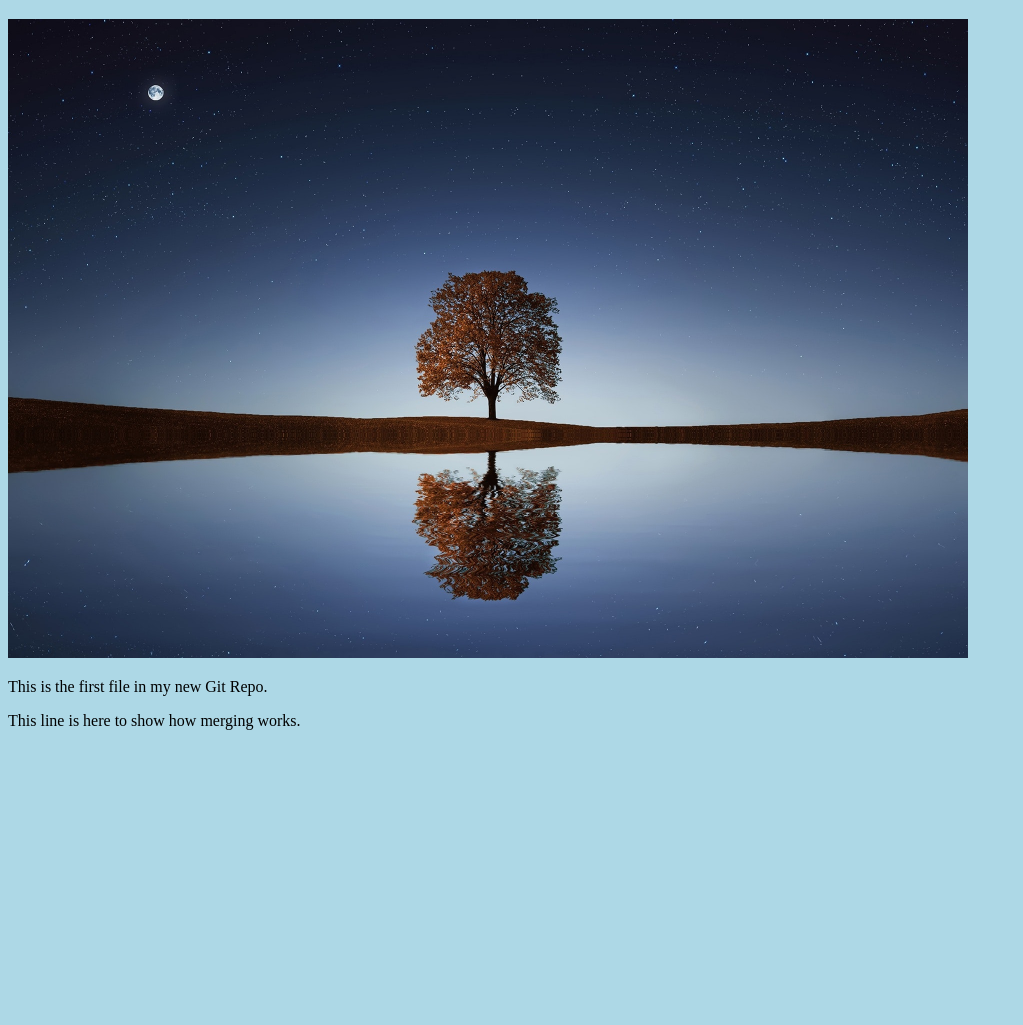
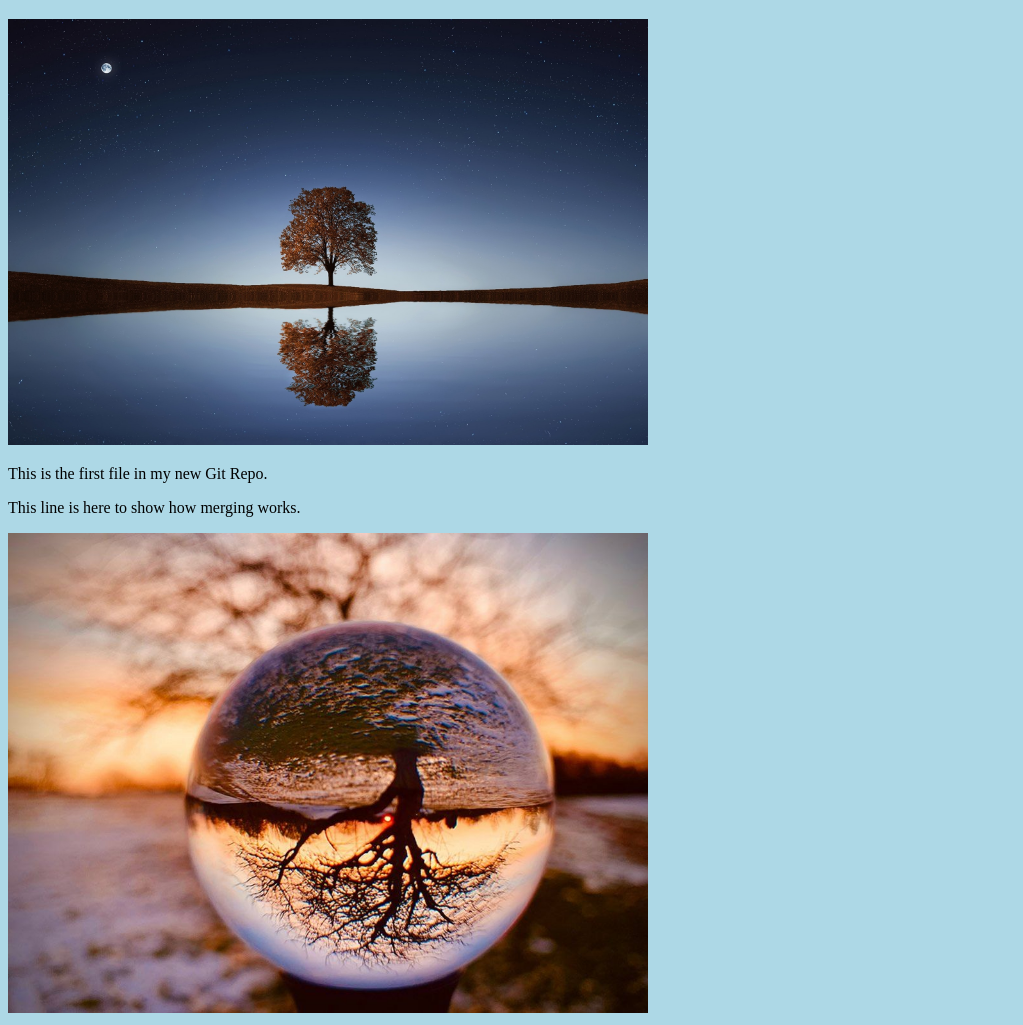
Before and after one commit to MANPREEETS/hello-world, a plain HTML site: page index.html in a window 1280 px wide. Shown: the part 61-1086 px from the top of the page, without its empty margins (0-1023 px from the left). Before the commit the page ends 807 px from the top, so only its background shows below. Drawn offline with Linux system fonts and the light colour scheme.

Commit message:
Updated index.html Resized image

```diff
--- a/index.html
+++ b/index.html
@@ -9,9 +9,12 @@
 <h1>Hello world!</h1>
 <div>
     <img src="pexels-pixabay-268533.jpg" alt="Hello World from Space"
-    style="width:100%;max-width:960px">
+    style="width:100%;max-width: 640px">
 </div>
 <p>This is the first file in my new Git Repo.</p>
 <p>This line is here to show how merging works.</p>
+<div>
+    <img src="_117310488_16.jpg" alt="" style="width:100%;max-width:640px">
+</div>
 </body>
 </html>
```
